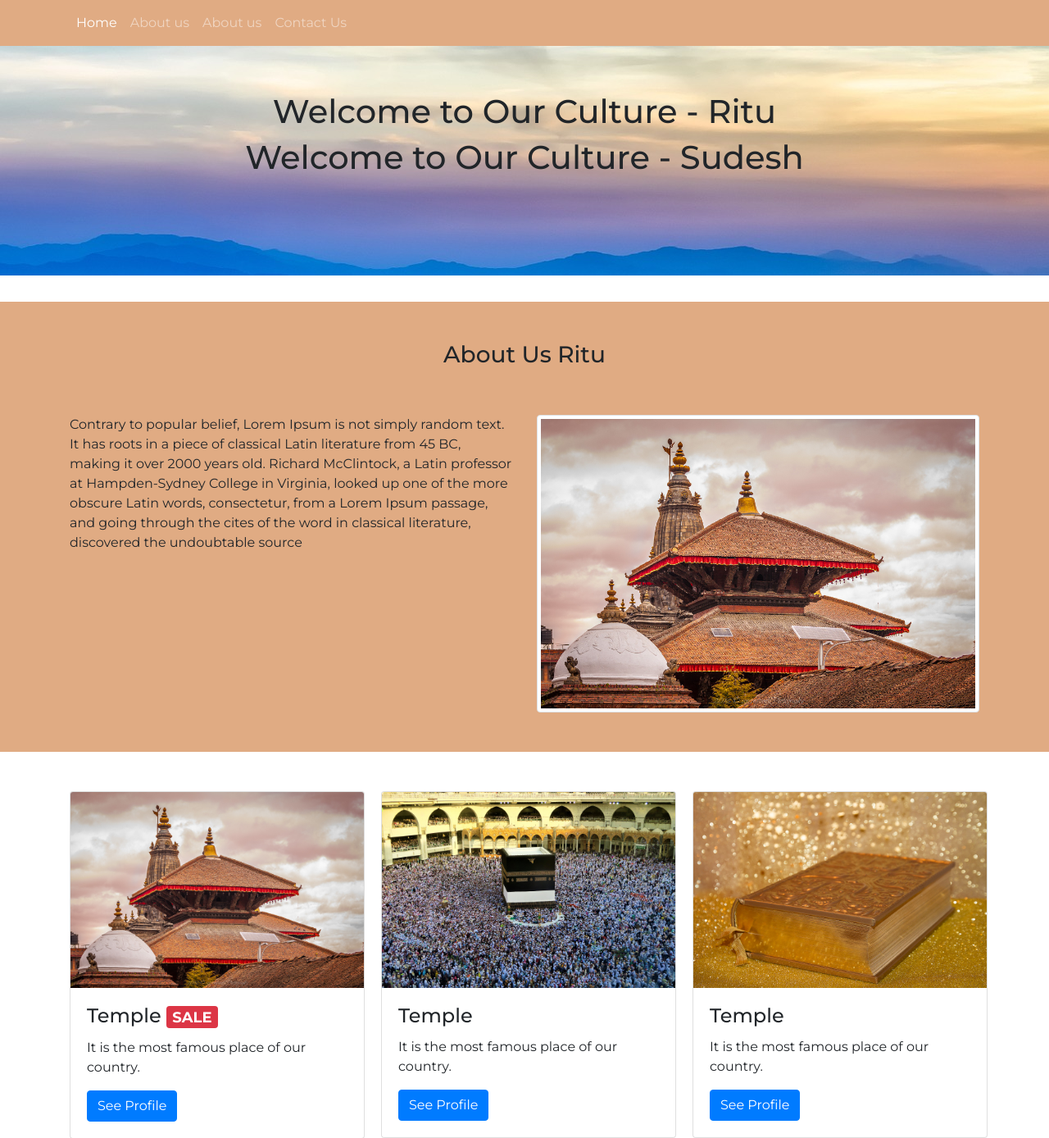
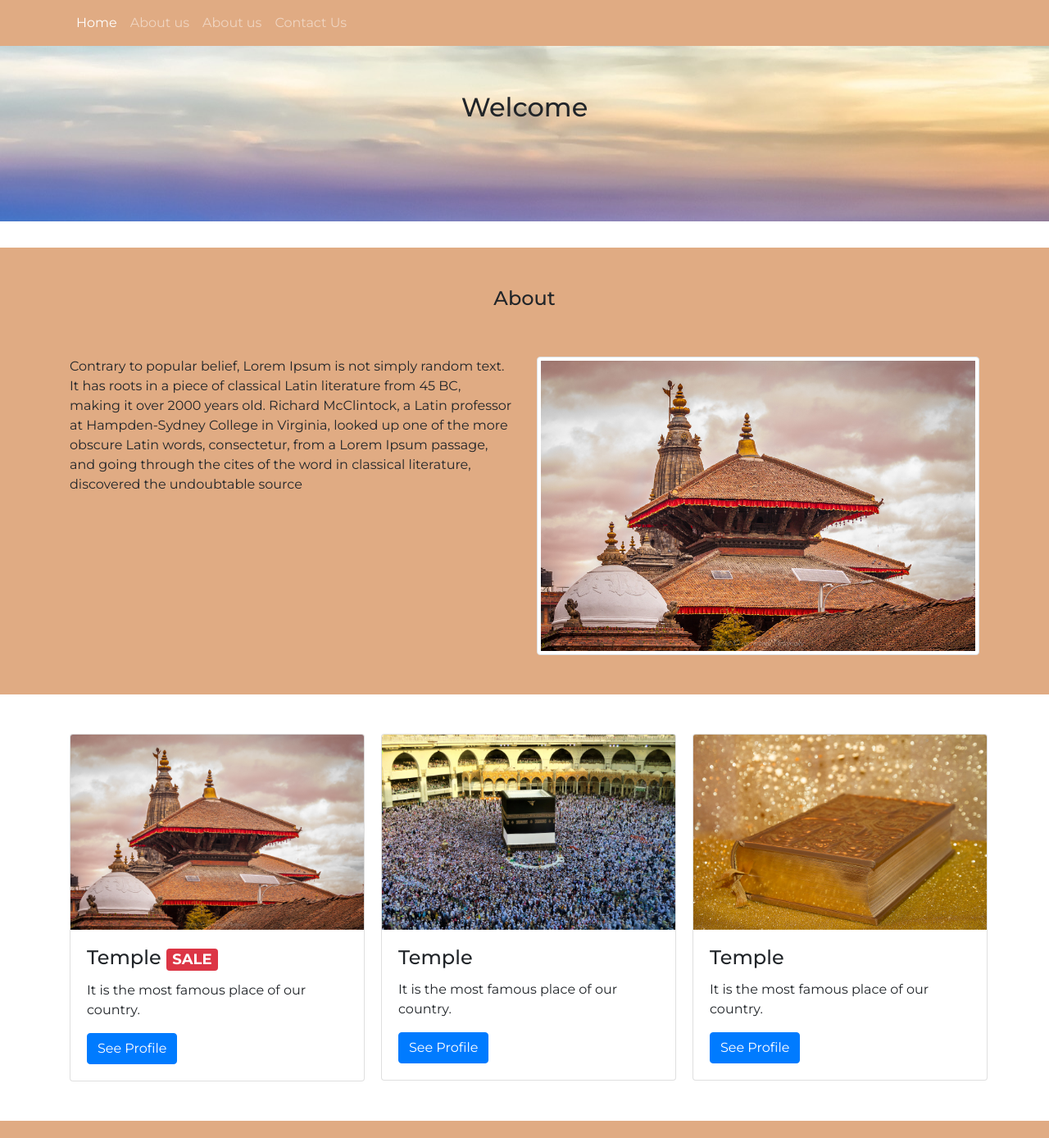
Before and after one commit to Ritu-kunwar/bootstrap, a PHP site: page / in a window 1280 px wide. Shown: the top 1388 px of the page at 82% size. Run offline with PHP 8.4, Linux system fonts and the light colour scheme.

Commit message:
new changes

```diff
--- a/index.php
+++ b/index.php
@@ -45,8 +45,8 @@
 
             <div class="jumbotron jumbotron-fluid jumbo">
               <div class="container py-5 text-center">
-                <h1>Welcome to Our Culture - Ritu</h1>
-                <h1>Welcome to Our Culture - Sudesh</h1>
+                <h2>Welcome </h2>
+
             </div>
 
     </section>
@@ -57,7 +57,7 @@
               <div class="row py-5 ">
               <div class="col text-center ">
 
-              <h3>About Us Ritu</h3>
+              <h4>About</h4>
               </div>
               </div>
          <div class="row">
```
